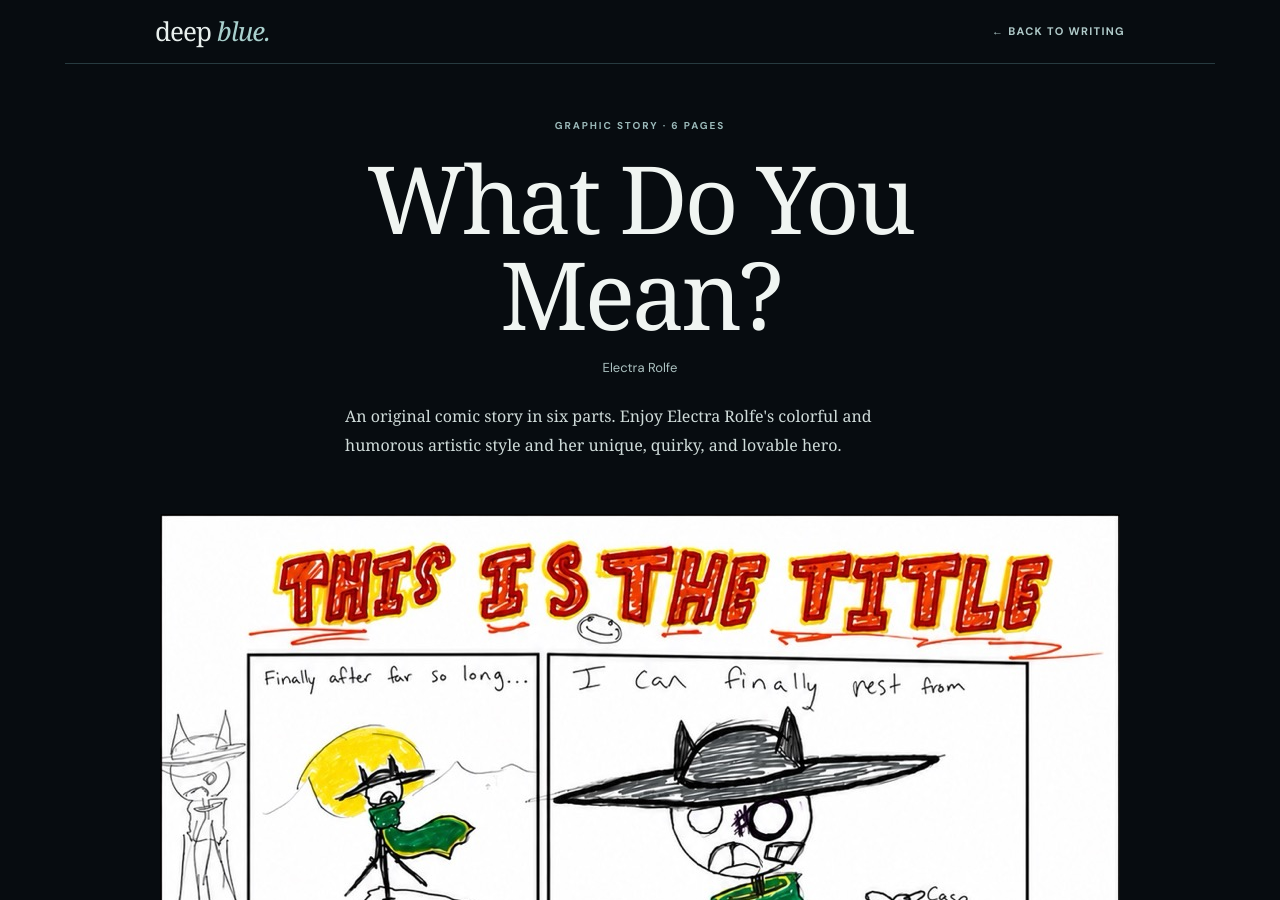
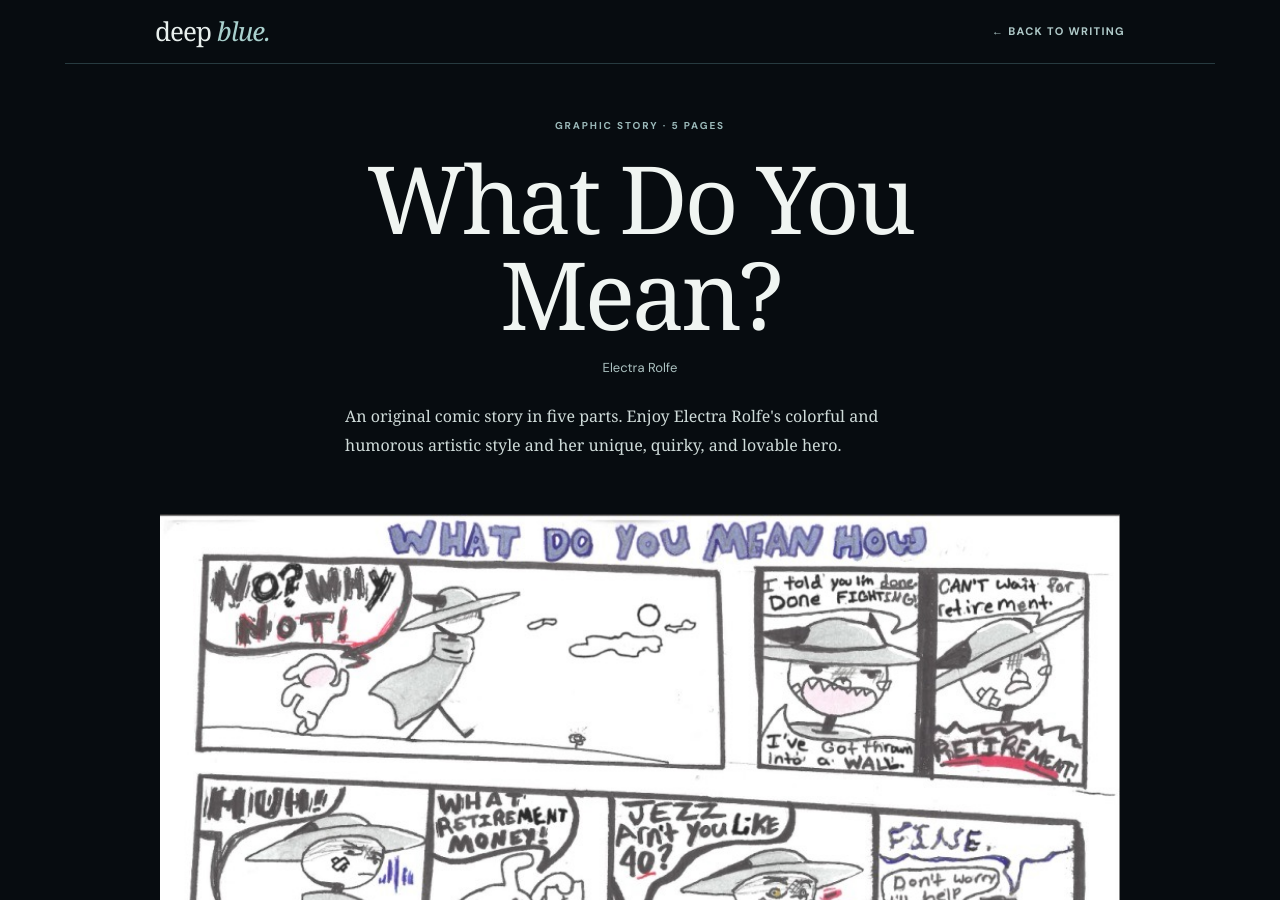
Before and after one commit to egentler/deep-blue, a Jekyll site: the page built from _posts/2026-10-16-what-do-you-mean.md, in a window 1280 px wide and 900 px high. Built offline with Jekyll 4.4.1, drawn with Linux system fonts in a browser that asks for light colours; some web fonts are replaced; some of the changed text lies outside the part shown.

Commit message:
Update _posts/2026-10-16-what-do-you-mean.md (via Pages CMS)

```diff
--- a/_posts/2026-10-16-what-do-you-mean.md
+++ b/_posts/2026-10-16-what-do-you-mean.md
@@ -3,13 +3,11 @@ title: What Do You Mean?
 date: 2026-06-01
 category: Writing
 author: Electra Rolfe
-summary: An original comic story in six parts. Enjoy Electra Rolfe's colorful
+summary: An original comic story in five parts. Enjoy Electra Rolfe's colorful
   and humorous artistic style and her unique, quirky, and lovable hero.
-cover: /assets/uploads/episode-0-1.jpeg
-medium: Episode 0
+cover: /assets/uploads/episode-1-1.jpeg
+medium: Episode 1
 series_images:
-  - image: /assets/uploads/episode-1.jpeg
-    caption: Episode 1
   - image: /assets/uploads/episode-2.jpeg
     caption: Episode 2
   - image: /assets/uploads/episode-3.jpeg
```
